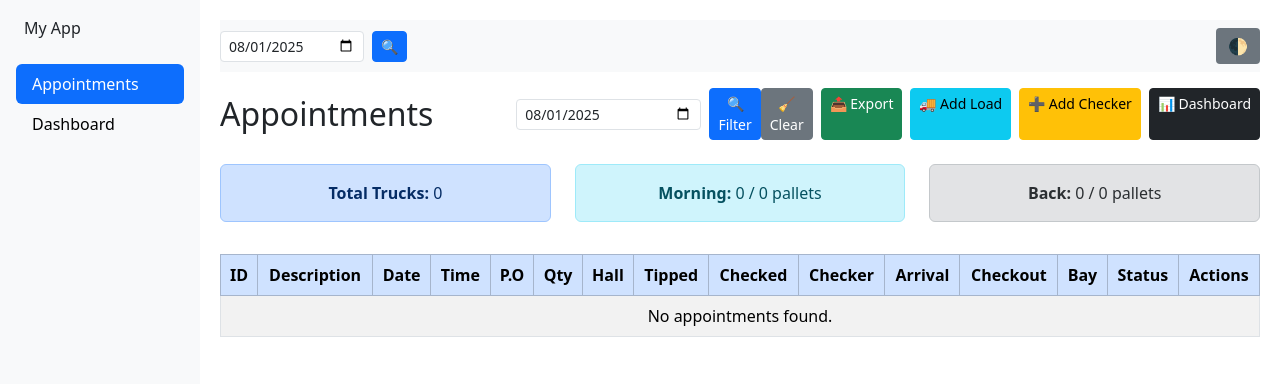
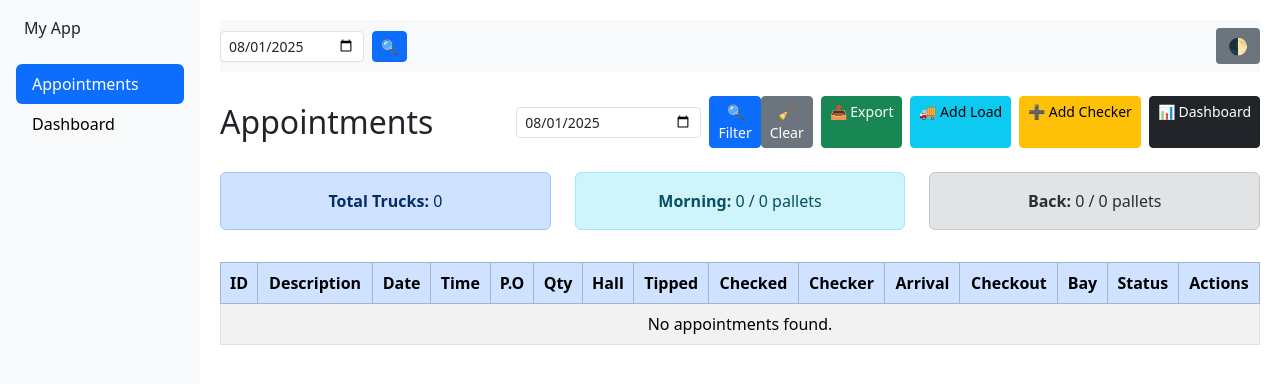
Before and after one commit to Buenomaurilio/Django_GoodsIn, a Django app: page / in a window 1280 px wide. Shown: the top 384 px of the page. Run offline with Django 5.2, Linux system fonts and the light colour scheme; the visitor is signed in with stand-in values (Sample User, id 1); data that the repository does not hold is empty.

Commit message:
Update appointment_list.html

```diff
--- a/templates/appointments/appointment_list.html
+++ b/templates/appointments/appointment_list.html
@@ -1,8 +1,9 @@
 {% extends 'base.html' %}
 {% block content %}
-<div class="d-flex justify-content-between align-items-center mb-4">
+<div class="mt-4 mb-4">
+  <div class="d-flex justify-content-between align-items-center">
     <h2 class="mb-0">Appointments</h2>
-  <div class="d-flex gap-2">
+    <div class="d-flex flex-wrap gap-2">
       <form method="get" class="d-flex align-items-center">
         <input type="date" id="date" name="date" class="form-control form-control-sm me-2" value="{{ data_filter|date:'Y-m-d' }}">
         <button type="submit" class="btn btn-primary btn-sm">🔍 Filter</button>
@@ -12,6 +13,7 @@
       <a href="{% url 'add_appointment' %}" class="btn btn-info btn-sm">🚚 Add Load</a>
       <a href="{% url 'add_checker' %}" class="btn btn-warning btn-sm">➕ Add Checker</a>
       <a href="{% url 'dashboard' %}" class="btn btn-dark btn-sm">📊 Dashboard</a>
+    </div>
   </div>
 </div>
 
@@ -34,9 +36,9 @@
 </div>
 
 <div class="table-responsive">
-  <table class="table table-striped table-bordered">
-    <thead class="table-primary">
-      <tr class="text-center">
+  <table class="table table-striped table-bordered align-middle">
+    <thead class="table-primary text-center">
+      <tr>
         <th>ID</th>
         <th>Description</th>
         <th>Date</th>
@@ -56,7 +58,7 @@
     </thead>
     <tbody>
       {% for appt in appointments %}
-      <tr class="text-center">
+      <tr class="text-center {% if forloop.counter0|divisibleby:2 %}table-light{% endif %}">
         <td>{{ appt.id }}</td>
         <td>{{ appt.description }}</td>
         <td>{{ appt.scheduled_date|date:"d/m/Y" }}</td>
```
Lines whose indentation alone changed are shown as unchanged.
